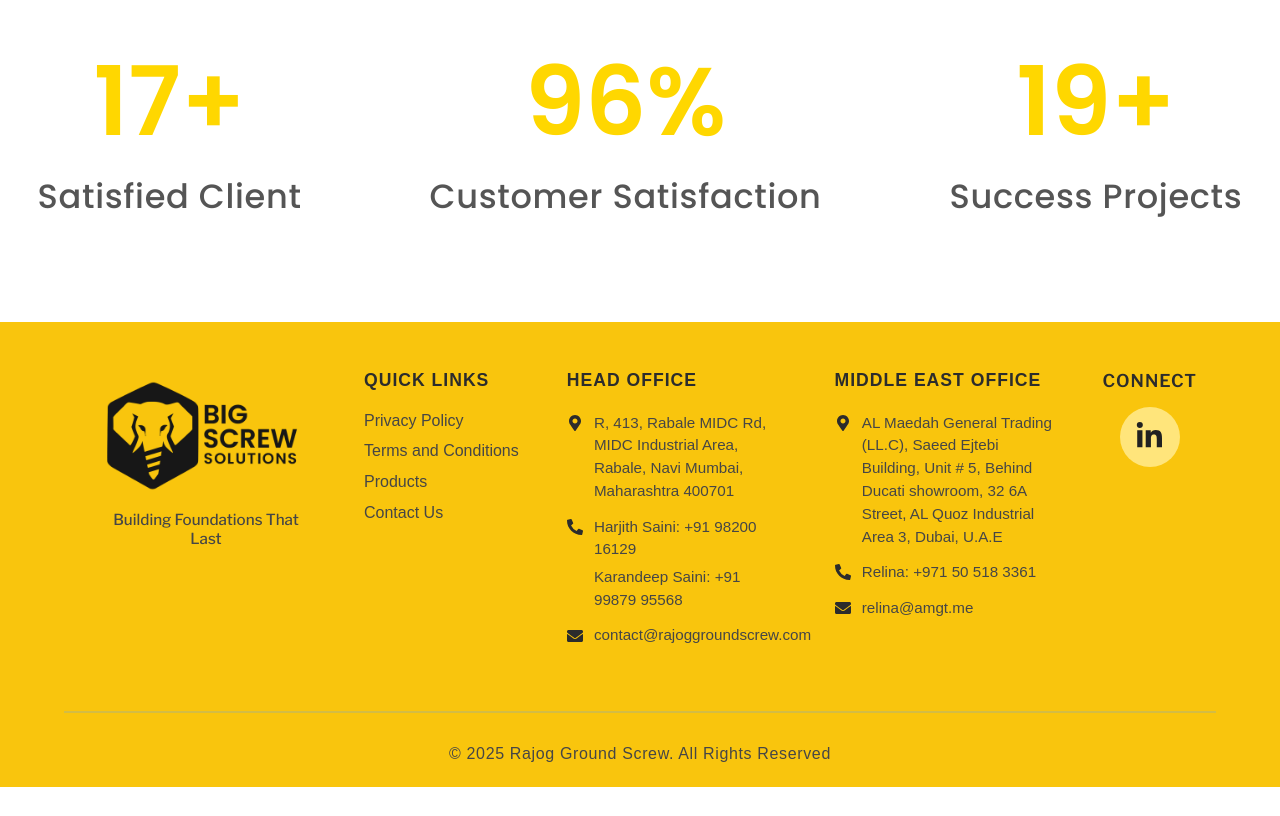
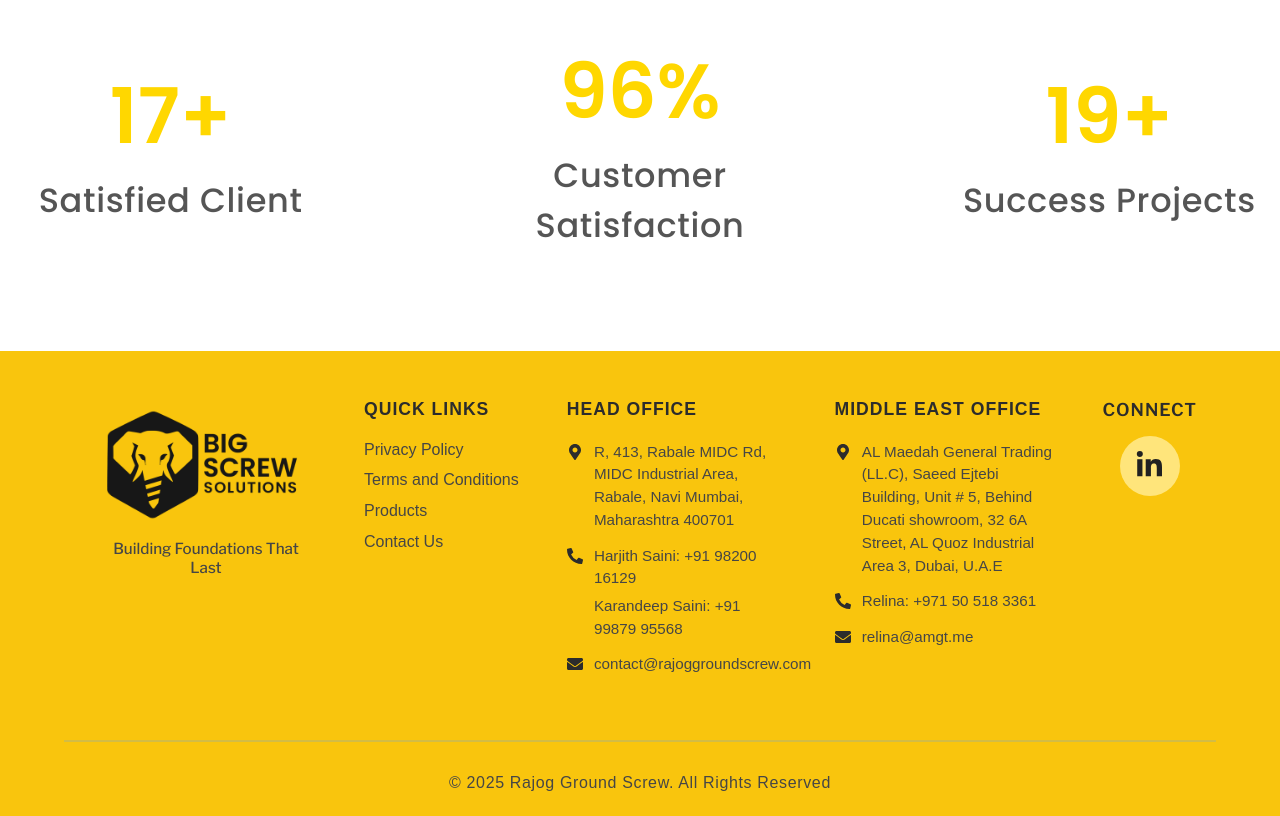
Before and after one commit to AyushMer44/screw-lp, a React (Vite) app: page / in a window 1280 px wide. Shown: the part 2887-3703 px from the top of the page. Before the commit the page ends 3674 px from the top, so only its background shows below. Built offline with nearby package versions, Linux system fonts and the light colour scheme; a web font is replaced by a local one.

Commit message:
home responsive

```diff
--- a/src/pages/home/Stats/StatsSection.module.scss
+++ b/src/pages/home/Stats/StatsSection.module.scss
@@ -2,21 +2,21 @@
   display: flex;
   justify-content: center;
   align-items: center;
-  gap: clamp(
-    1rem,
-    10vw,
-    180px
-  ); // min 1rem, max 180px, scales smoothly with viewport width
+  gap: clamp(1rem, 10vw, 180px);
   width: 100%;
-  padding: 28px 0px 100px 0px;
+  padding: 28px 0 100px;
+
+  flex-wrap: wrap; // ✅ allows wrapping on smaller screens
 
   @media (max-width: 900px) {
-    gap: 2rem;
-    padding: 2rem 0;
+    gap: 3rem;
+    padding: 2.5rem 0 4rem;
   }
+
   @media (max-width: 600px) {
     flex-direction: column;
     gap: 2rem;
+    padding: 2rem 0;
   }
 }
 
@@ -24,23 +24,24 @@
   display: flex;
   flex-direction: column;
   align-items: center;
-  min-width: 175px;
+  min-width: 140px; // ✅ slight tweak for better mobile fit
+  flex: 1 1 160px; // ✅ allows flexible sizing per row
 }
 
 .statValue {
-  font-size: 6rem;
+  font-size: clamp(2.5rem, 6vw, 6rem); // ✅ scales smoothly
   color: #ffd700;
   font-weight: 700;
   line-height: 1.1;
   font-family: "Poppins", sans-serif;
+  text-align: center;
 }
 
 .statLabel {
   margin-top: 1.1rem;
-  font-size: 2.1rem;
+  font-size: clamp(1.2rem, 3vw, 2.1rem); // ✅ scales well on mobile
   color: #555;
   font-family: "Poppins", sans-serif;
-
   font-weight: 500;
   letter-spacing: 0.02em;
   text-align: center;
--- a/src/pages/home/about/About.module.scss
+++ b/src/pages/home/about/About.module.scss
@@ -30,6 +30,13 @@
     font-weight: 550;
     @media (max-width: 668px) {
       margin: 0% 0% 0% 4%;
+      font-size: 3.5rem;
+      line-height: 2.8rem;
+    }
+    @media (max-width: 438px) {
+      margin: 0% 0% 0% 4%;
+      font-size: 2.75rem;
+      line-height: 2.5rem;
     }
   }
 }
```
